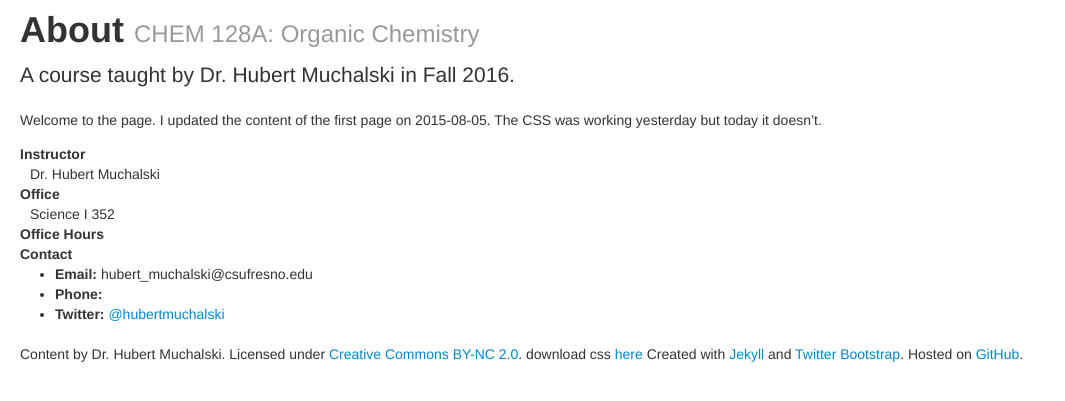
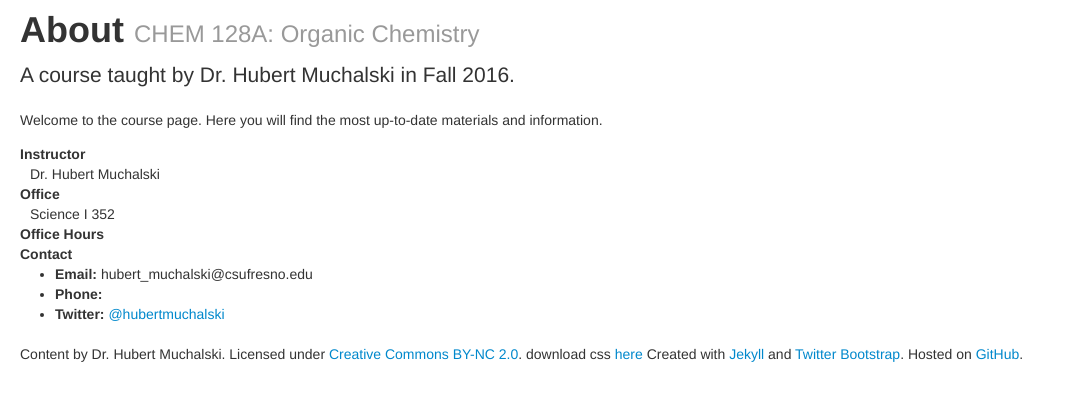
Before and after one commit to hmuchalski/128a, a Jekyll site: the page built from index.md, in a window 1280 px wide. Shown: the top 401 px of the page, without its empty margins (0-1065 px from the left). Built offline with Jekyll 4.4.1, drawn with Linux system fonts in a browser that asks for light colours.

```diff
--- a/_config.yml
+++ b/_config.yml
@@ -14,7 +14,7 @@ course:
   number: CHEM 128A
   name: Organic Chemistry
   # Keep the description brief, about 140 chars
-  description: Fall 2016
+  description: Upper-division course for science majors.
   # E.g., Spring 2013:
   term: Fall 2016
   instructor:
--- a/index.md
+++ b/index.md
@@ -3,4 +3,4 @@ title: About
 layout: default
 ---
 
-Welcome to the page. I updated the content of the first page on 2015-08-05. The CSS was working yesterday but today it doesn't.
+Welcome to the course page. Here you will find the most up-to-date materials and information.
```
Also changed, not shown: news.md (added, +10 -0 lines), 1 other file.
